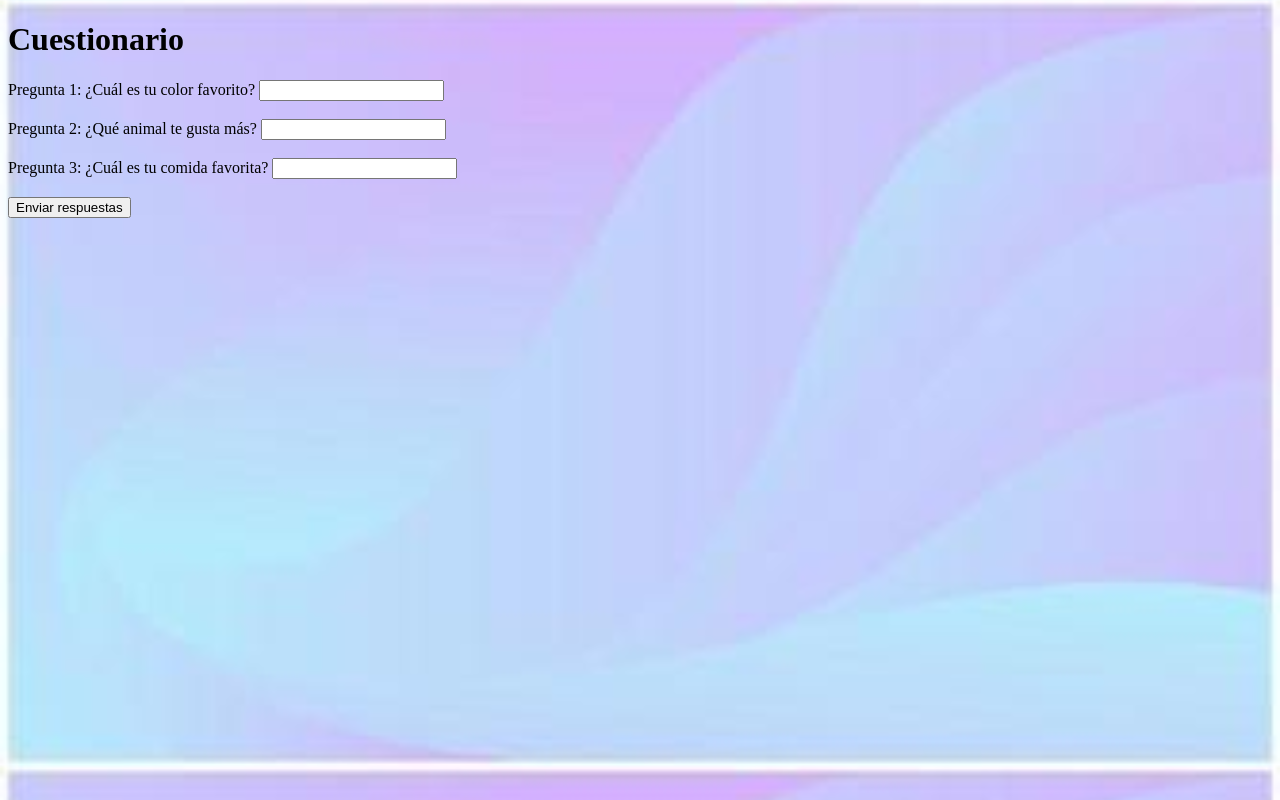
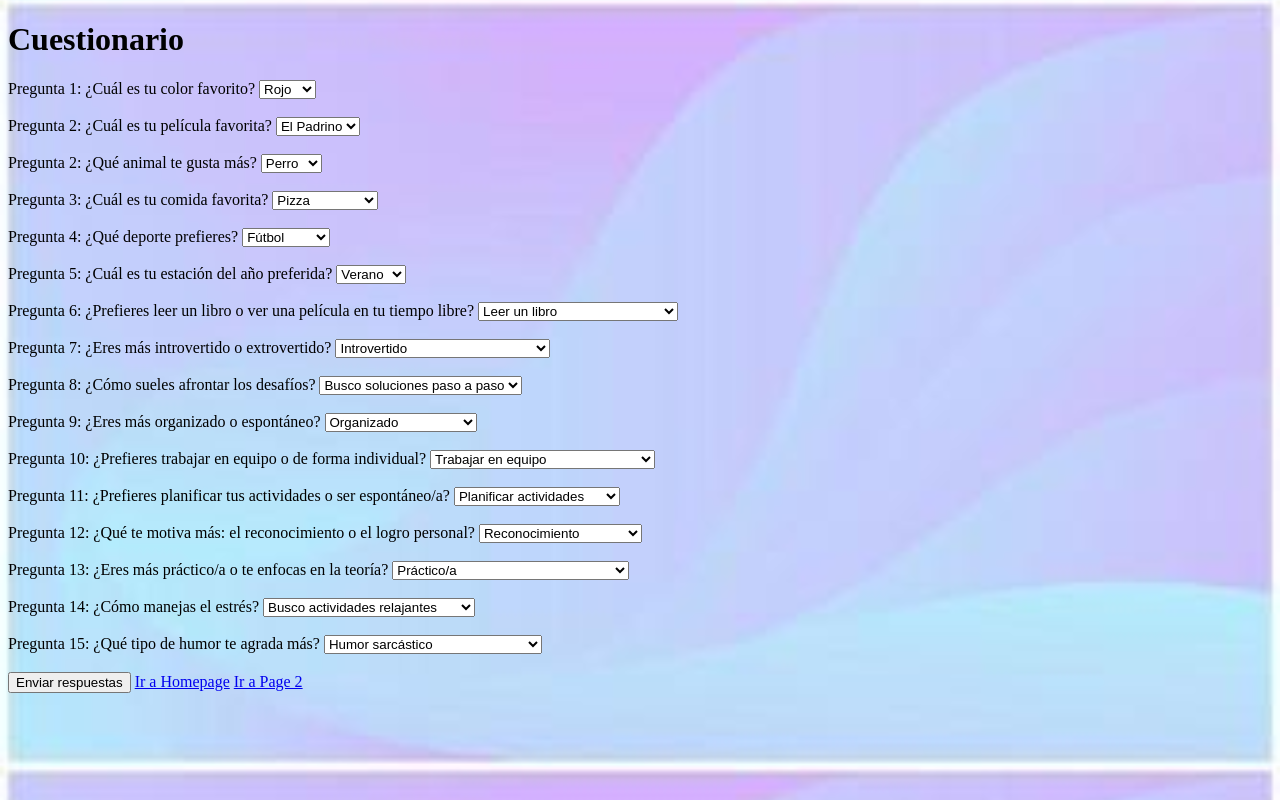
Before and after one commit to jzazooro/entrega-iron-hack-2, a Flask app: page /page1 in a window 1280 px wide. Run offline with Flask 3, Linux system fonts and the light colour scheme.

Commit message:
Update page1.html

```diff
--- a/templates/page1.html
+++ b/templates/page1.html
@@ -1,5 +1,3 @@
-<!-- En page1.html -->
-
 <!DOCTYPE html>
 <html>
 <head>
@@ -10,15 +8,129 @@
     <h1>Cuestionario</h1>
     <form action="/procesar_respuestas" method="post">
         <label for="pregunta1">Pregunta 1: ¿Cuál es tu color favorito?</label>
-        <input type="text" id="pregunta1" name="respuesta1"><br><br>
+        <select id="pregunta1" name="respuesta1">
+            <option value="Rojo">Rojo</option>
+            <option value="Verde">Verde</option>
+            <option value="Azul">Azul</option>
+        </select><br><br>
 
-        <label for="pregunta2">Pregunta 2: ¿Qué animal te gusta más?</label>
-        <input type="text" id="pregunta2" name="respuesta2"><br><br>
 
-        <label for="pregunta3">Pregunta 3: ¿Cuál es tu comida favorita?</label>
-        <input type="text" id="pregunta3" name="respuesta3"><br><br>
+        <label for="pregunta2">Pregunta 2: ¿Cuál es tu película favorita?</label>
+        <select id="pregunta2" name="respuesta2">
+            <option value="El Padrino">El Padrino</option>
+            <option value="Matrix">Matrix</option>
+            <option value="Titanic">Titanic</option>
+        </select><br><br>
+
+
+        <label for="pregunta3">Pregunta 2: ¿Qué animal te gusta más?</label>
+        <select id="pregunta3" name="respuesta3">
+            <option value="Perro">Perro</option>
+            <option value="Gato">Gato</option>
+            <option value="Pájaro">Pájaro</option>
+        </select><br><br>
+
+        <label for="pregunta4">Pregunta 3: ¿Cuál es tu comida favorita?</label>
+        <select id="pregunta4" name="respuesta4">
+            <option value="Pizza">Pizza</option>
+            <option value="Sushi">Sushi</option>
+            <option value="Hamburguesa">Hamburguesa</option>
+        </select><br><br>
+
+
+        <label for="pregunta4">Pregunta 4: ¿Qué deporte prefieres?</label>
+        <select id="pregunta4" name="respuesta4">
+            <option value="Fútbol">Fútbol</option>
+            <option value="Baloncesto">Baloncesto</option>
+            <option value="Tenis">Tenis</option>
+        </select><br><br>
+
+        <label for="pregunta5">Pregunta 5: ¿Cuál es tu estación del año preferida?</label>
+        <select id="pregunta5" name="respuesta5">
+            <option value="Verano">Verano</option>
+            <option value="Otoño">Otoño</option>
+            <option value="Invierno">Invierno</option>
+        </select><br><br>
+
+
+        <label for="pregunta6">Pregunta 6: ¿Prefieres leer un libro o ver una película en tu tiempo libre?</label>
+        <select id="pregunta6" name="respuesta6">
+            <option value="Leer un libro">Leer un libro</option>
+            <option value="Ver una película">Ver una película</option>
+            <option value="Depende del estado de ánimo">Depende del estado de ánimo</option>
+        </select><br><br>
+
+        <label for="pregunta7">Pregunta 7: ¿Eres más introvertido o extrovertido?</label>
+        <select id="pregunta7" name="respuesta7">
+            <option value="Introvertido">Introvertido</option>
+            <option value="Extrovertido">Extrovertido</option>
+            <option value="Ambos en diferentes situaciones">Ambos en diferentes situaciones</option>
+        </select><br><br>
+
+        <label for="pregunta8">Pregunta 8: ¿Cómo sueles afrontar los desafíos?</label>
+        <select id="pregunta8" name="respuesta8">
+            <option value="Busco soluciones paso a paso">Busco soluciones paso a paso</option>
+            <option value="Me gusta improvisar">Me gusta improvisar</option>
+            <option value="Me adapto según la situación">Me adapto según la situación</option>
+        </select><br><br>
+
+        <label for="pregunta9">Pregunta 9: ¿Eres más organizado o espontáneo?</label>
+        <select id="pregunta9" name="respuesta9">
+            <option value="Organizado">Organizado</option>
+            <option value="Espontáneo">Espontáneo</option>
+            <option value="Depende del contexto">Depende del contexto</option>
+        </select><br><br>
+
+        <label for="pregunta10">Pregunta 10: ¿Prefieres trabajar en equipo o de forma individual?</label>
+        <select id="pregunta10" name="respuesta10">
+            <option value="Trabajar en equipo">Trabajar en equipo</option>
+            <option value="Trabajar de forma individual">Trabajar de forma individual</option>
+            <option value="Ambos, dependiendo del proyecto">Ambos, dependiendo del proyecto</option>
+        </select><br><br>
+
+
+        <label for="pregunta11">Pregunta 11: ¿Prefieres planificar tus actividades o ser espontáneo/a?</label>
+        <select id="pregunta11" name="respuesta11">
+            <option value="Planificar actividades">Planificar actividades</option>
+            <option value="Ser espontáneo/a">Ser espontáneo/a</option>
+            <option value="Depende de la situación">Depende de la situación</option>
+        </select><br><br>
+
+        <label for="pregunta12">Pregunta 12: ¿Qué te motiva más: el reconocimiento o el logro personal?</label>
+        <select id="pregunta12" name="respuesta12">
+            <option value="Reconocimiento">Reconocimiento</option>
+            <option value="Logro personal">Logro personal</option>
+            <option value="Ambos son importantes">Ambos son importantes</option>
+        </select><br><br>
+
+        <label for="pregunta13">Pregunta 13: ¿Eres más práctico/a o te enfocas en la teoría?</label>
+        <select id="pregunta13" name="respuesta13">
+            <option value="Práctico/a">Práctico/a</option>
+            <option value="Teórico/a">Teórico/a</option>
+            <option value="Encuentro un equilibrio entre ambos">Encuentro un equilibrio entre ambos</option>
+        </select><br><br>
+
+        <label for="pregunta14">Pregunta 14: ¿Cómo manejas el estrés?</label>
+        <select id="pregunta14" name="respuesta14">
+            <option value="Busco actividades relajantes">Busco actividades relajantes</option>
+            <option value="Resuelvo problemas de raíz">Resuelvo problemas de raíz</option>
+            <option value="Hago pausas y respiro profundo">Hago pausas y respiro profundo</option>
+        </select><br><br>
+
+        <label for="pregunta15">Pregunta 15: ¿Qué tipo de humor te agrada más?</label>
+        <select id="pregunta15" name="respuesta15">
+            <option value="Humor sarcástico">Humor sarcástico</option>
+            <option value="Humor amable y ligero">Humor amable y ligero</option>
+            <option value="Disfruto de varios tipos de humor">Disfruto de varios tipos de humor</option>
+        </select><br><br>
+
+
 
         <input type="submit" value="Enviar respuestas">
+
+        <!-- Botones para ir a otras páginas -->
+        <a href="/">Ir a Homepage</a>
+        <a href="/page2">Ir a Page 2</a>
     </form>
 </body>
 </html>
```
